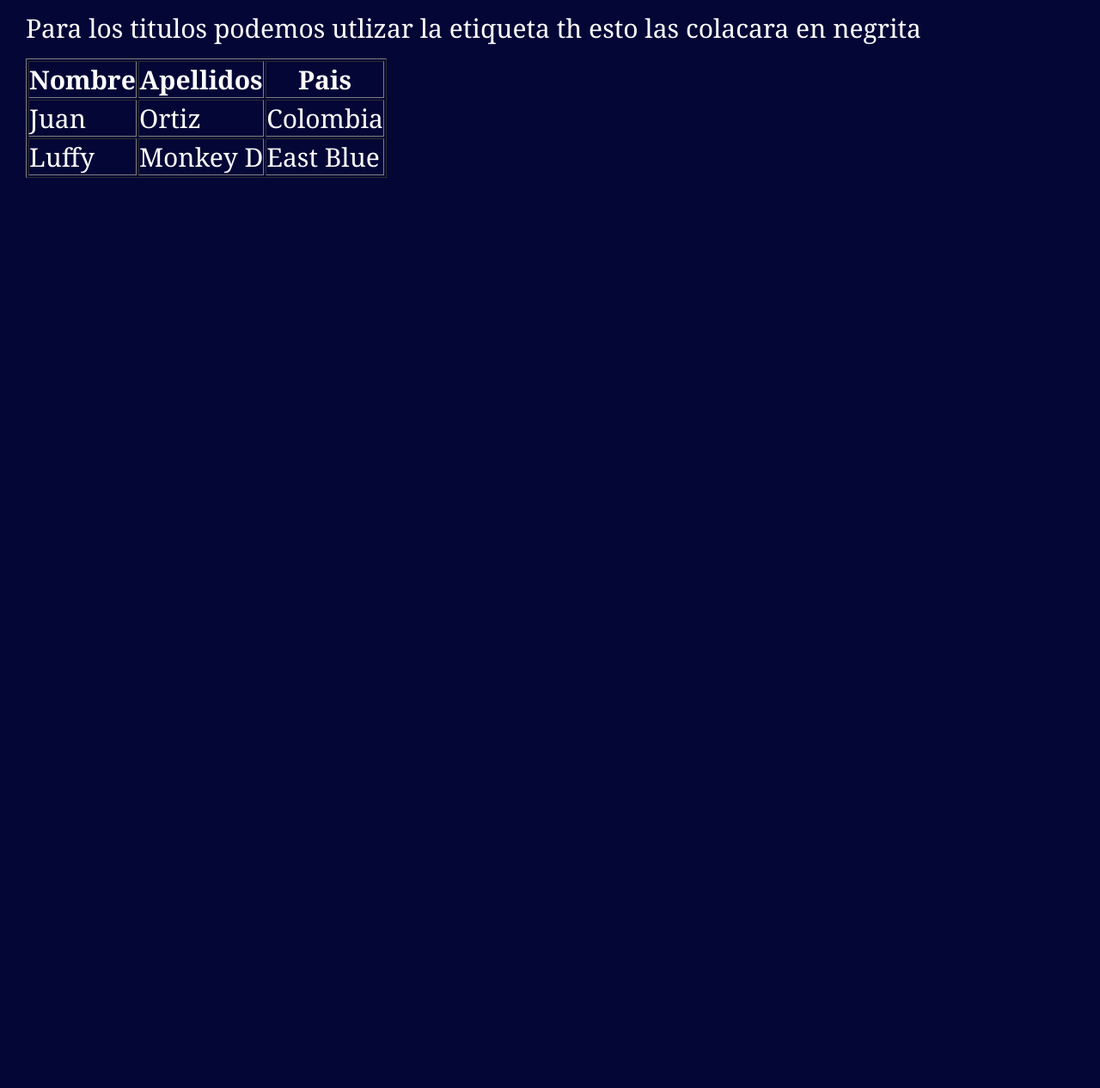
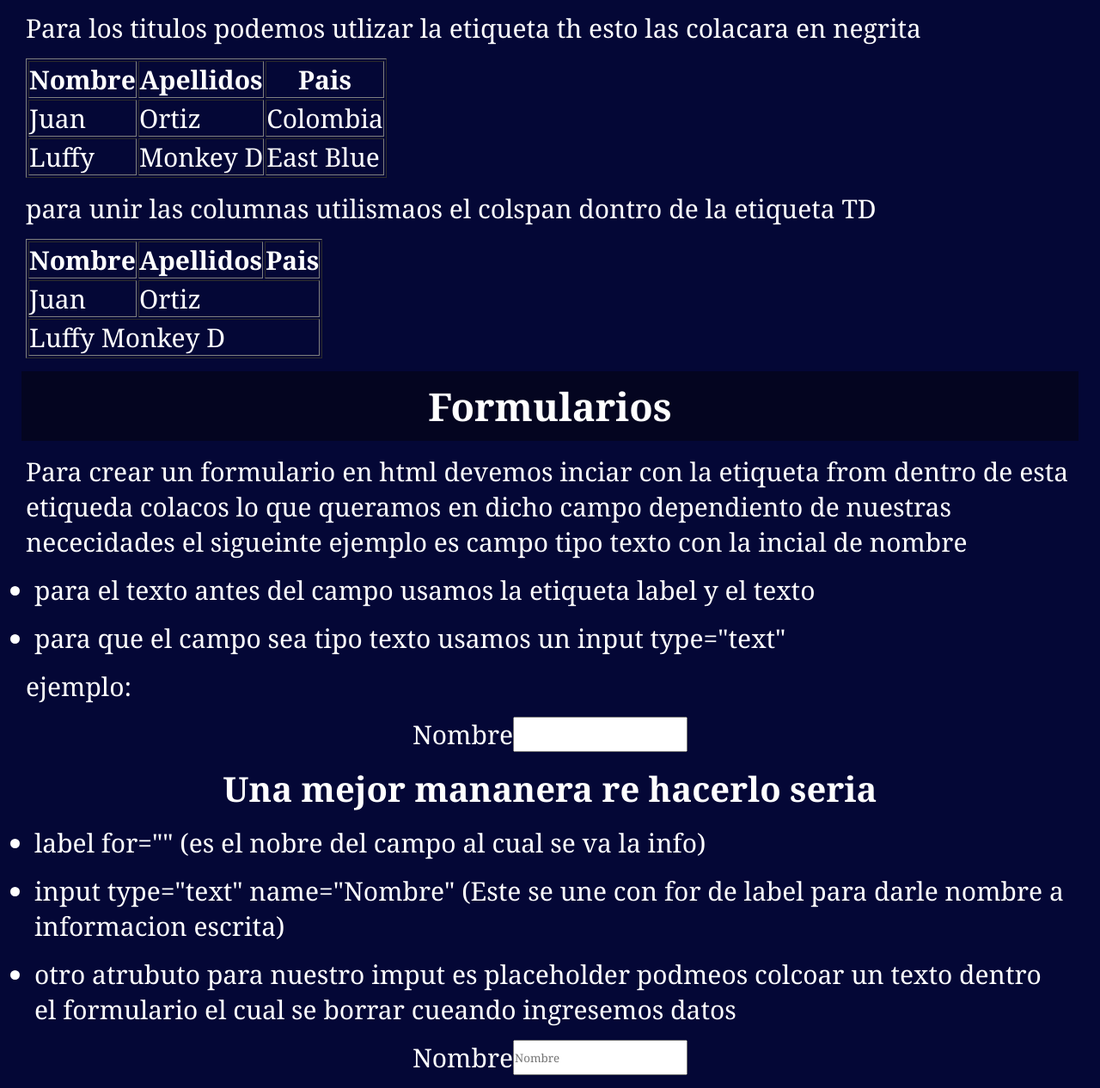
Before and after one commit to JuanHefesto/juanhefesto.github.io, a plain HTML site: page Manualhttps.html in a window 1280 px wide. Shown: the part 6802-8068 px from the top of the page at 86% size. Before the commit the page ends 7024 px from the top, so only its background shows below. Drawn offline with Linux system fonts and the light colour scheme.

Commit message:
Contenido html

```diff
--- a/Manualhttps.html
+++ b/Manualhttps.html
@@ -158,6 +158,42 @@
                   <td>East Blue </td>
                 </tr>
               </table>
+              <p>para unir las columnas utilismaos el colspan dontro de la etiqueta TD  </p>
+              <Table border="1">
+                <tr>
+                  <th>Nombre </th>
+                  <th>Apellidos </th>
+                  <th>Pais </th>
+                </tr>
+                <tr>
+                  <td>Juan </td>
+                  <td colspan="2">Ortiz </td>
+                </tr>
+                <tr>
+                  <td colspan="3">Luffy Monkey D</td>
+              </Table>
+              <H2>Formularios</H2>
+              <p>Para crear un formulario en html devemos inciar con la etiqueta from dentro de esta etiqueda colacos lo que queramos en dicho campo  dependiento de nuestras nececidades el sigueinte ejemplo es campo tipo texto con la incial de nombre </p>
+              <ul>
+                <li>para el texto antes del campo usamos la etiqueta label y el texto  </li>
+                <li>para que el campo sea tipo texto usamos un input type="text" </li>
+              </ul>
+              <p>ejemplo:</p>
+              <form>
+                <label> Nombre  </label>
+                <input type="text"/>
+              </form>
+              <h3>Una mejor mananera re hacerlo seria </h3>
+              <ul>
+                <li>label for="" (es el nobre del campo al cual se va la info) </li>
+                <li>input type="text" name="Nombre" (Este se une con for de label para darle nombre a informacion escrita) </li>
+                <li>otro atrubuto para nuestro imput es placeholder podmeos colcoar un texto dentro el formulario el cual se borrar cueando ingresemos datos  </li>
+
+              </ul>
+              <form>
+                <label for="nombre"> Nombre  </label>
+                <input type="text" name="nombre" placeholder="Nombre"/>
+              </form>
              </div>
             </section>
          </article>
--- a/css/style.css
+++ b/css/style.css
@@ -80,3 +80,12 @@ table{
     font-size: 30px;
     margin: 15px;
 }
+form{
+    font-size: 30px;
+    margin: 15px;
+    display: flex;
+    justify-content: center;
+}
+form input{
+color: black;
+}
```
